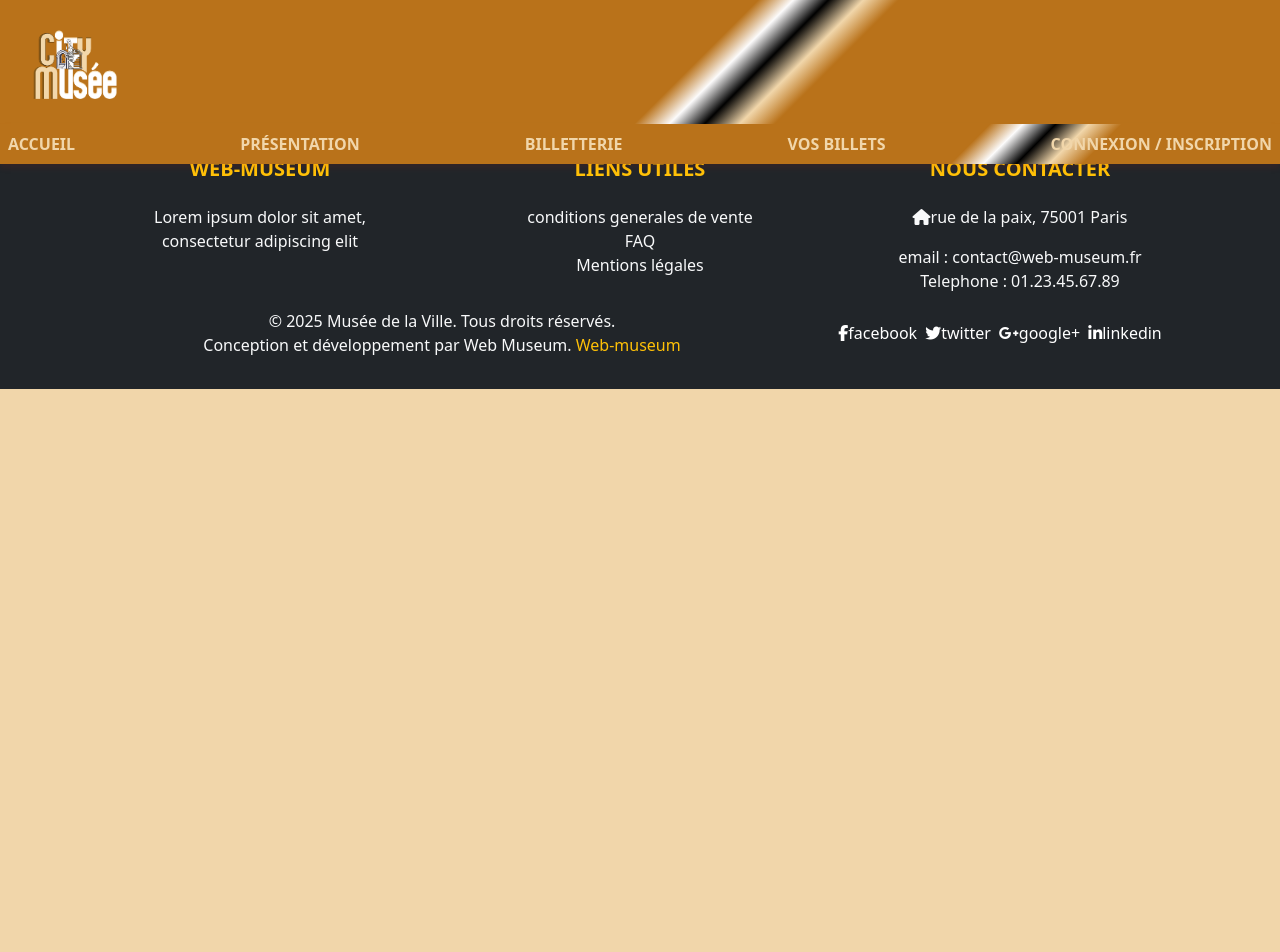
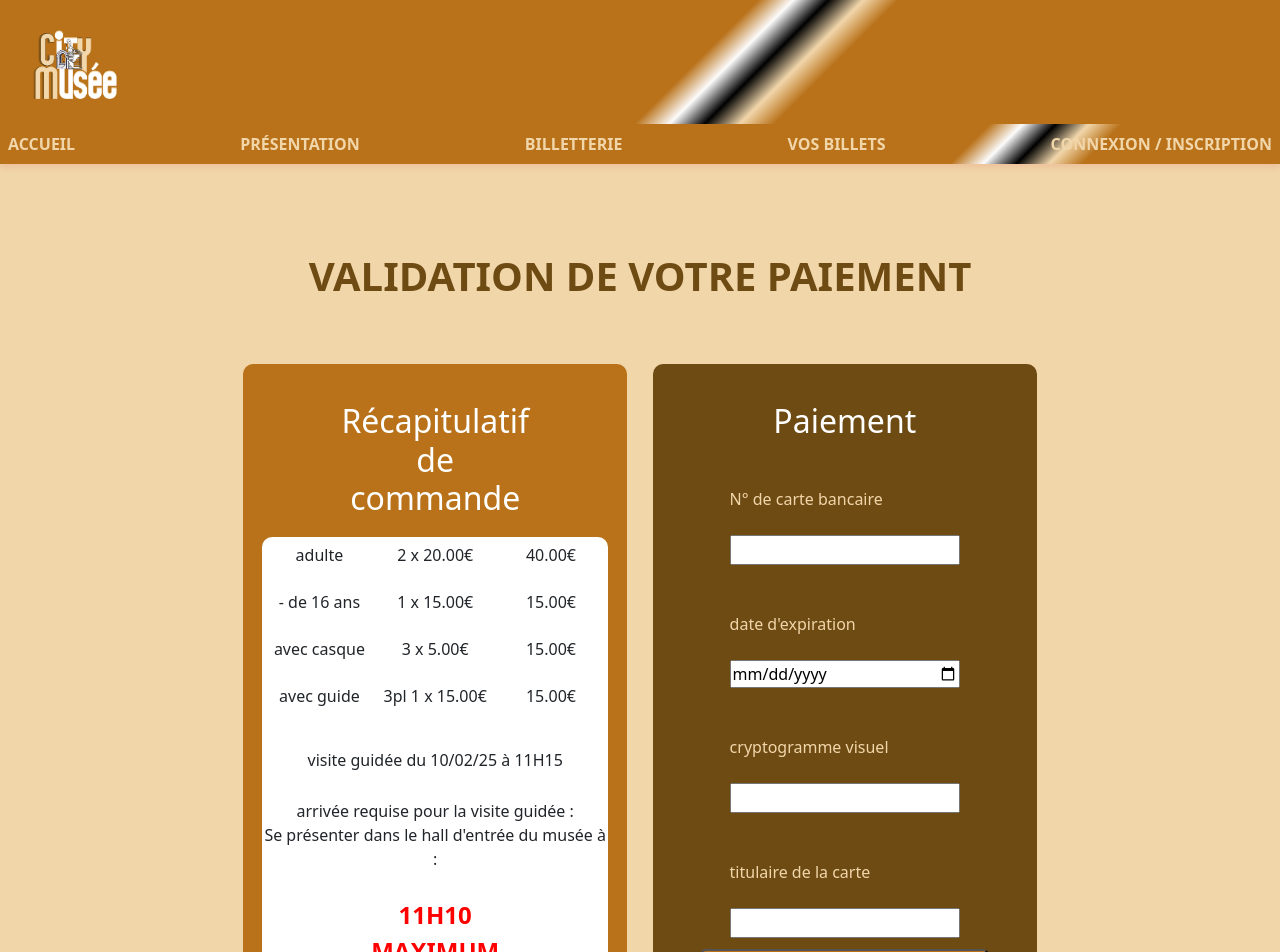
Before and after one commit to challenge-studi/web-museum, an Angular app: page /validation-commande in a window 1280 px wide. Before the commit this address led to /. Shown: the top 952 px of the page. Before the commit the page ends 800 px from the top, so only its background shows below. Built offline with nearby package versions, Linux system fonts and the light colour scheme.

Commit message:
💄 Create page terminal-paiement

```diff
--- a/src/app/app.routes.ts
+++ b/src/app/app.routes.ts
@@ -1,3 +1,4 @@
+import { TerminalPaiementComponent } from './components/pages/feature/terminal-paiement/terminal-paiement.component';
 import { Routes } from '@angular/router';
 import { HomeComponent } from './components/pages/home/home.component';
 import { PresentationComponent } from './components/pages/presentation/presentation.component';
@@ -9,4 +10,5 @@ export const routes: Routes = [
   { path: 'presentation', component: PresentationComponent },
   { path: 'billetterie', component: BilletterieComponent },
   { path: 'auth', component: AuthComponent },
+  { path: 'validation-commande', component: TerminalPaiementComponent },
 ];
--- /dev/null
+++ b/src/app/components/pages/feature/terminal-paiement/terminal-paiement.component.css
@@ -0,0 +1,57 @@
+.h1 {
+  color: #6e4b13;
+  margin-top: 10%;
+  margin-bottom: 5%;
+}
+
+.div-contenu {
+  gap: 2%;
+  margin-bottom: 10%;
+}
+h2 {
+  color: white;
+  width: 50%;
+  margin-top: 10%;
+  margin-bottom: 5%;
+}
+.div-h2 {
+  margin-bottom: 7%;
+}
+.recap {
+  background-color: #b9721a;
+  border-radius: 10px;
+  width: 30%;
+}
+.ticket {
+  width: 90%;
+  border-radius: 10px;
+  margin-bottom: 5%;
+}
+.infos p {
+  width: 33%;
+  margin-top: 2%;
+}
+.infos-vg {
+  margin-top: 7%;
+}
+.infos-vg-arr {
+  margin-top: 3%;
+}
+.h-arr {
+  color: red;
+}
+
+.terminal {
+  background-color: #6e4b13;
+  border-radius: 10px;
+  width: 30%;
+}
+.form {
+  width: 60%;
+}
+label {
+  color: #f1d6aa;
+}
+.label {
+  margin-top: 10%;
+}
--- /dev/null
+++ b/src/app/components/pages/feature/terminal-paiement/terminal-paiement.component.html
@@ -0,0 +1,79 @@
+<section>
+  <h1 class="h1 fw-bold text-uppercase text-center">
+    validation de votre paiement
+  </h1>
+  <div class="div-contenu d-flex justify-content-center">
+    <div class="recap d-flex justify-content-center flex-wrap">
+      <h2 class="text-center">Récapitulatif de commande</h2>
+      <div class="ticket bg-white">
+        <div>
+          <div class="infos d-flex text-center justify-content-between">
+            <p>adulte</p>
+            <p>2 x 20.00€</p>
+            <p>40.00€</p>
+          </div>
+          <div class="infos text-center d-flex justify-content-between">
+            <p>- de 16 ans</p>
+            <p>1 x 15.00€</p>
+            <p>15.00€</p>
+          </div>
+          <div class="infos text-center d-flex justify-content-between">
+            <p>avec casque</p>
+            <p>3 x 5.00€</p>
+            <p>15.00€</p>
+          </div>
+          <div class="infos text-center d-flex justify-content-between">
+            <p>avec guide</p>
+            <p>3pl 1 x 15.00€</p>
+            <p>15.00€</p>
+          </div>
+        </div>
+        <div class="infos-vg text-center d-flex justify-content-center">
+          <p>visite guidée du 10/02/25 à 11H15</p>
+        </div>
+        <div class="infos-vg-arr text-center d-flex justify-content-center">
+          <p>
+            arrivée requise pour la visite guidée : <br />
+            Se présenter dans le hall d'entrée du musée à :
+          </p>
+        </div>
+        <div class="infos-vg-arr text-center d-flex justify-content-center">
+          <p class="h-arr fw-bold text-uppercase fs-4">
+            11H10 <br />
+            maximum
+          </p>
+        </div>
+        <div class="infos-vg-arr text-center d-flex justify-content-center">
+          <p class="fw-bold text-uppercase fs-4">total : 85.00€</p>
+        </div>
+      </div>
+    </div>
+    <div class="terminal">
+      <div class="div-h2 d-flex justify-content-center">
+        <h2 class="text-center">Paiement</h2>
+      </div>
+      <div class="d-flex justify-content-center">
+        <form class="form d-flex justify-content-center flex-column" action="">
+          <label for="n°_cb">N° de carte bancaire</label>
+          <br />
+          <input type="int" id="n°_cb" required />
+          <br />
+          <label class="label" for="date-exp">date d'expiration</label>
+          <br />
+          <input type="date" id="date-exp" required />
+          <br />
+          <label class="label" for="cryptogramme">cryptogramme visuel</label>
+          <br />
+          <input type="int" id="cryptogramme" required />
+          <br />
+          <label class="label" for="titulaire-carte"
+            >titulaire de la carte</label
+          >
+          <br />
+          <input type="text" id="titulaire-carte" required />
+        </form>
+      </div>
+      <app-button name="Je valide mon paiement" varient="secondary" />
+    </div>
+  </div>
+</section>
```
Also changed, not shown: src/app/components/pages/feature/terminal-paiement/terminal-paiement.component.ts (added, +10 -0 lines), 1 other file (tests, documents, lock files or other folders).
